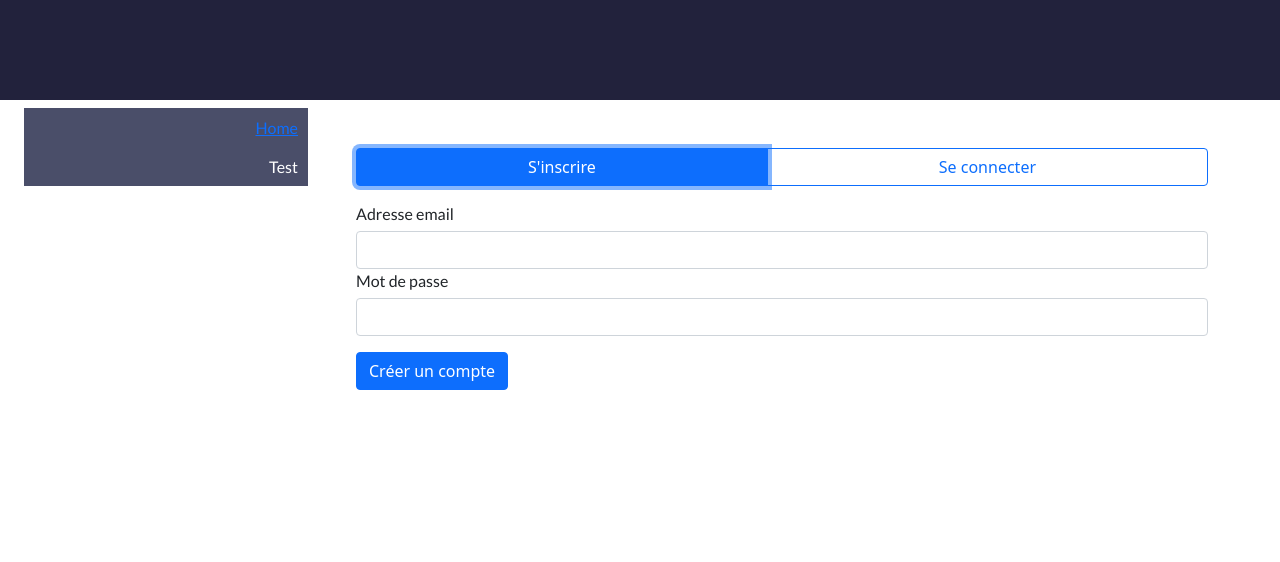
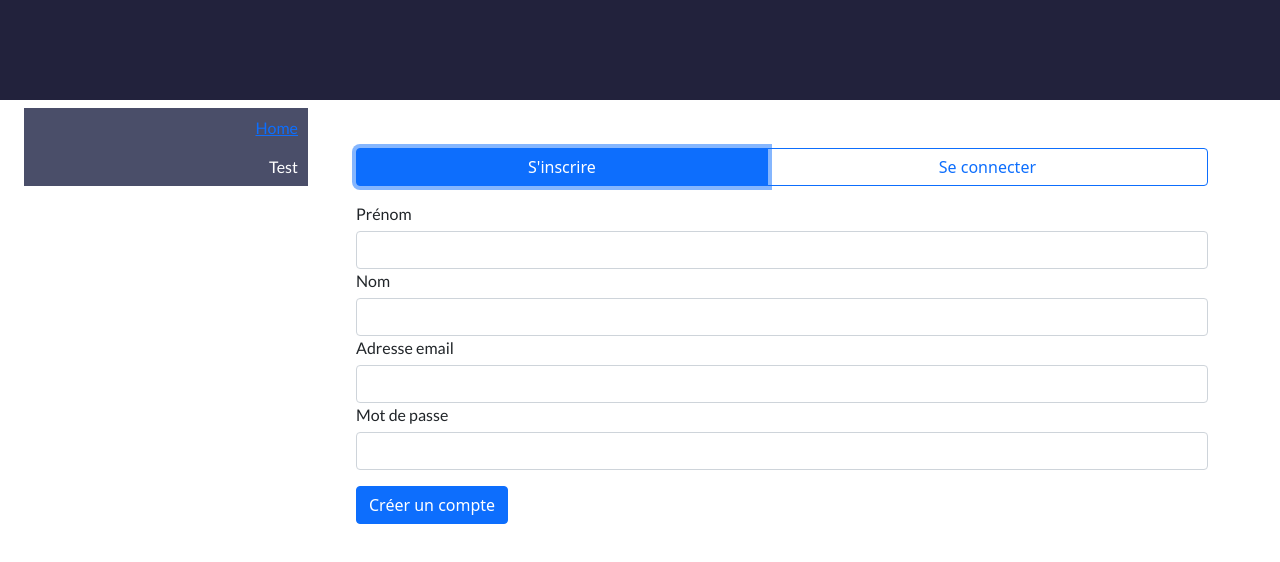
Before and after one commit to Burnlan/WilliamThal_7_20092021, a Vue app: page / in a window 1280 px wide. Both pictures are taken after a click on the button "S'inscrire". Shown: the top 562 px of the page. Built offline with nearby package versions, Linux system fonts and the light colour scheme.

Commit message:
created 2 distinct forms

```diff
--- a/src/components/ConnectionForm.vue
+++ b/src/components/ConnectionForm.vue
@@ -1,12 +1,22 @@
 <template>
 <div>
-    <form>
+    <form v-if="signup">
+        <label for="firstnameInput" class="form-label">Prénom</label>
+        <input type="text" id="firstnameInput" class="form-control">
+        <label for="lastnameInput" class="form-label">Nom</label>
+        <input type="text" id="lastnameInput" class="form-control">
         <label for="emailInput" class="form-label">Adresse email</label>
         <input type="email" id="emailInput" class="form-control">
         <label for="pwdInput" class="form-label">Mot de passe</label>
         <input type="password" class="form-control" id="pwdInput">
-        <button v-if="signup" type="submit" class="btn btn-primary mt-3 end">Créer un compte</button>
-        <button v-else type="submit" class="btn btn-primary mt-3 end">Se connecter</button>
+        <button type="submit" class="btn btn-primary mt-3 end">Créer un compte</button>
+    </form>
+    <form v-else>
+        <label for="emailInput" class="form-label">Adresse email</label>
+        <input type="email" id="emailInput" class="form-control">
+        <label for="pwdInput" class="form-label">Mot de passe</label>
+        <input type="password" class="form-control" id="pwdInput">
+        <button type="submit" class="btn btn-primary mt-3 end">Se connecter</button>
     </form>
 </div>
 
```
